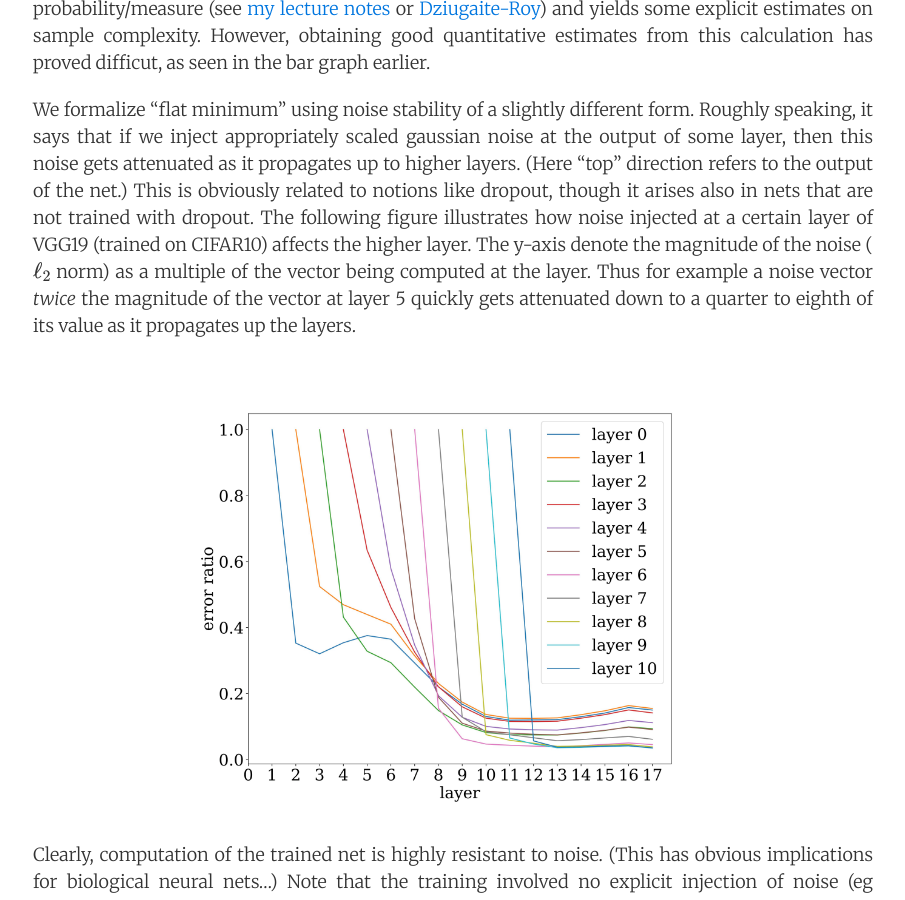
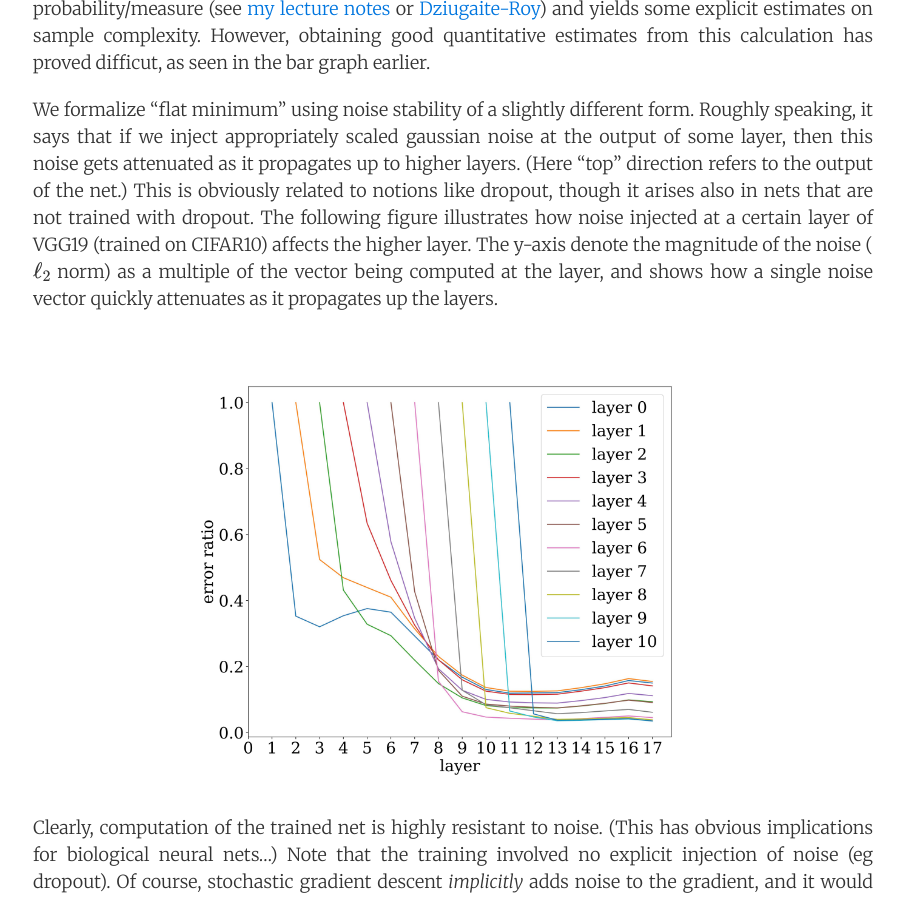
Before and after one commit to offconvex/offconvex.github.io, a Jekyll site: the page built from _posts/2018-02-20-generalization2.md, in a window 1280 px wide and 900 px high, scrolled down 2713 px. Shown: the whole window, without its empty margins (187-1092 px from the left). Built offline with Jekyll 4.4.1, drawn with Linux system fonts in a browser that asks for light colours; nearby versions of some CDN libraries; formulas are drawn with MathJax 3; comment, search, counter and statistics services are not loaded.

Commit message:
Update 2018-02-20-generalization2.md

```diff
--- a/_posts/2018-02-20-generalization2.md
+++ b/_posts/2018-02-20-generalization2.md
@@ -42,7 +42,7 @@ Here's the intuition why a flat minimum should generalize better. Crudely speaki
 PAC-Bayes approaches try to formalize the above intuition by defining a flat minimum as follows: it is a net $C$ such that adding appropriately-scaled gaussian noise to all its trainable parameters does not greatly affect the training error. This allows quantifying the "volume" above in terms of probability/measure (see
 [my lecture notes](http://www.cs.princeton.edu/courses/archive/fall17/cos597A/lecnotes/generalize.pdf) or [Dziugaite-Roy](https://arxiv.org/abs/1703.11008)) and yields some explicit estimates on sample complexity.  However, obtaining good quantitative estimates from this calculation has proved difficut, as seen in the bar graph earlier.
 
-We formalize "flat minimum" using noise stability of a slightly different form. Roughly speaking, it says that if we inject appropriately scaled gaussian noise at the output of some layer, then this noise gets attenuated as it propagates up to higher layers. (Here "top" direction refers to the output of the net.)  This is obviously related to notions like dropout, though it arises also in nets that are not trained with dropout. The following figure illustrates how noise injected at a certain layer of VGG19 (trained on CIFAR10) affects the higher layer. The y-axis denote the magnitude of the noise ($\ell_2$ norm) as a multiple of the vector being computed at the layer. Thus for example a noise vector *twice* the magnitude of the vector at layer 5 quickly gets attenuated down to a quarter to eighth of its value as it propagates up the layers.
+We formalize "flat minimum" using noise stability of a slightly different form. Roughly speaking, it says that if we inject appropriately scaled gaussian noise at the output of some layer, then this noise gets attenuated as it propagates up to higher layers. (Here "top" direction refers to the output of the net.)  This is obviously related to notions like dropout, though it arises also in nets that are not trained with dropout. The following figure illustrates how noise injected at a certain layer of VGG19 (trained on CIFAR10) affects the higher layer. The y-axis denote the magnitude of the noise ($\ell_2$ norm) as a multiple of the vector being computed at the layer, and shows how a single noise vector quickly attenuates as it propagates up the layers.
 
 
 <p style="text-align:center;">
```
